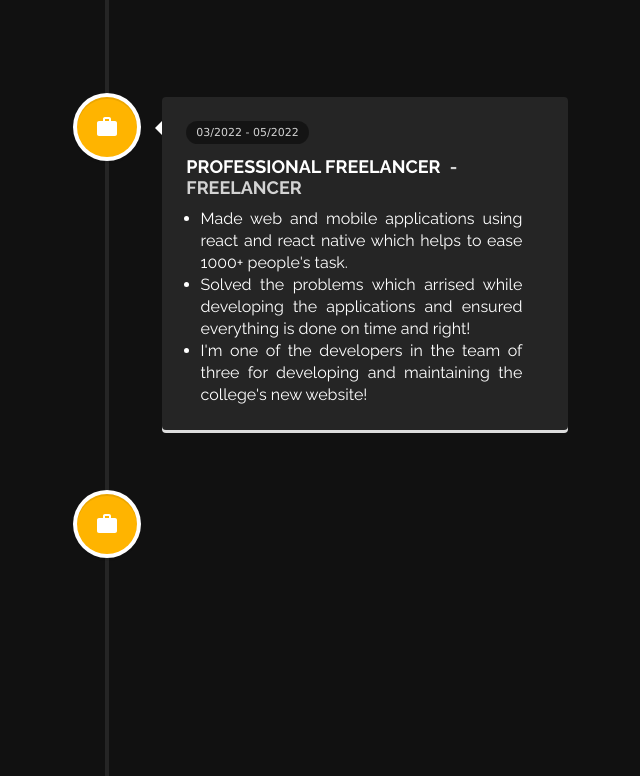
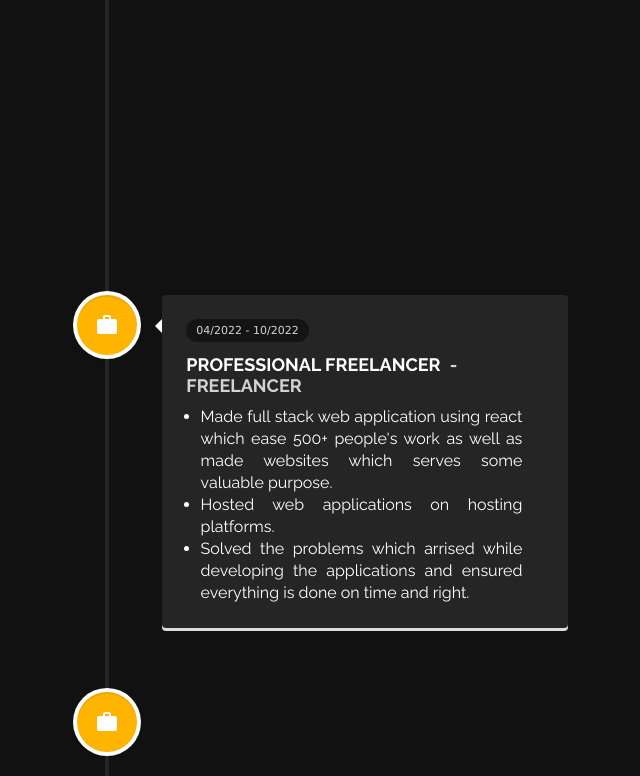
Before and after one commit to anish0103/My-Website, a React (Create React App) app: page /about in a window 1280 px wide. Shown: the part 2320-3096 px from the top of the page, without its empty margins (533-1173 px from the left). Built offline with nearby package versions, Linux system fonts and the light colour scheme.

Commit message:
Added new resume and update experience section

```diff
--- a/src/Pages/AboutPage/about.js
+++ b/src/Pages/AboutPage/about.js
@@ -52,7 +52,7 @@ const AboutPage = () => {
               </div>
             </div>
             <div style={{ marginTop: "6%" }} className="homepage-buttoncontainer contactpage-button">
-              <a  rel="noreferrer" href={Resume} target="_blank" download="Anish Patel Resume.pdf">DOWNLOAD CV<div className="homepage-buttonarrow"><FileDownloadRoundedIcon /></div></a>
+              <a rel="noreferrer" href={Resume} target="_blank" download="Anish Patel Resume.pdf">DOWNLOAD CV<div className="homepage-buttonarrow"><FileDownloadRoundedIcon /></div></a>
             </div>
           </div>
         </div>
@@ -72,9 +72,13 @@ const AboutPage = () => {
                 iconStyle={{ background: "#ffb400", color: "#fff" }}
               >
                 <div className="aboutpage-expedusubcontainer">
-                  <span>06/2022 - PRESENT</span>
-                  <h5>FULL STACK DEVELOPER <span> - TECH ELECON PVT. LTD.</span></h5>
-
+                  <span>11/2022 - PRESENT</span>
+                  <h5>FULL STACK DEVELOPER INTERN<span> - TECH ELECON PVT. LTD.</span></h5>
+                  <ul>
+                    <li>Working on flagship projects as a full stack developer, meeting deadlines and driving innovation.</li>
+                    <li>Facilitating seamless onboarding by providing effective training to new team members. </li>
+                    <li>Ensuring timely project completion through efficient time management and collaboration.</li>
+                  </ul>
                 </div>
               </VerticalTimelineElement>
             </VerticalTimeline>
@@ -86,12 +90,12 @@ const AboutPage = () => {
                 iconStyle={{ background: "#ffb400", color: "#fff" }}
               >
                 <div className="aboutpage-expedusubcontainer">
-                  <span>03/2022 - 05/2022</span>
+                  <span>04/2022 - 10/2022</span>
                   <h5>PROFESSIONAL FREELANCER <span> - FREELANCER</span></h5>
                   <ul>
-                    <li>Made web and mobile applications using react and react native which helps to ease 1000+ people's task.</li>
-                    <li>Solved the problems which arrised while developing the applications and ensured everything is done on time and right!</li>
-                    <li>I'm one of the developers in the team of three for developing and maintaining the college's new website!</li>
+                    <li>Made full stack web application using react which ease 500+ people's work as well as made websites which serves some valuable purpose.</li>
+                    <li>Hosted web applications on hosting platforms.</li>
+                    <li>Solved the problems which arrised while developing the applications and ensured everything is done on time and right.</li>
                   </ul>
                 </div>
               </VerticalTimelineElement>
```
Also changed, not shown: 1 other file (tests, documents, lock files or other folders).
